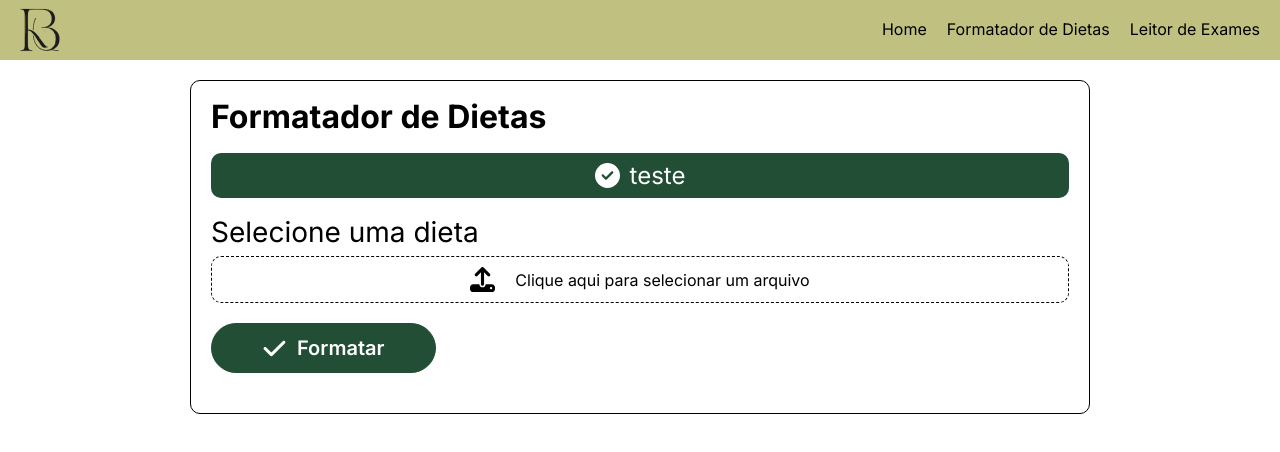
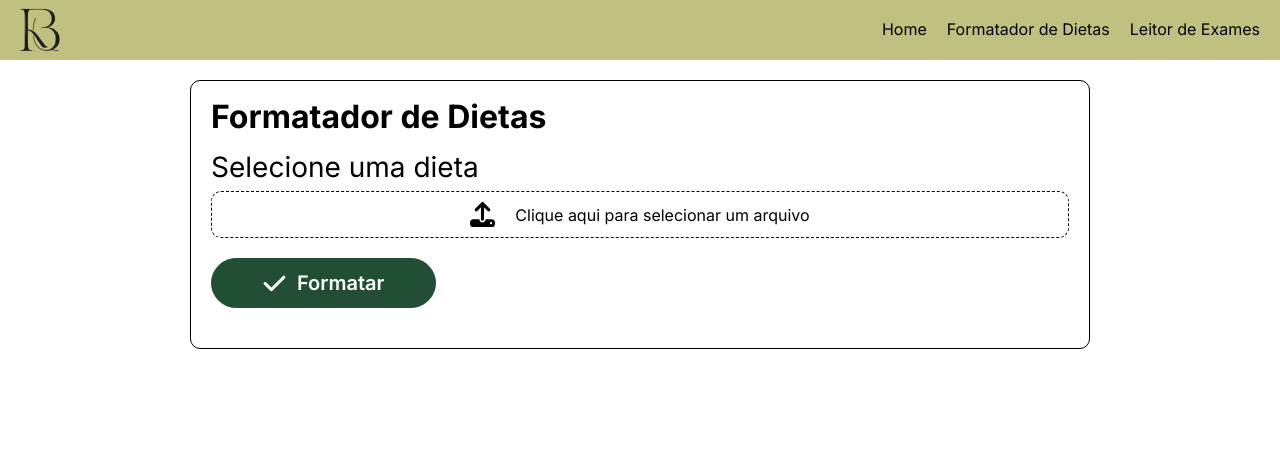
Before and after one commit to CaioCouto/formatador-dieta-web, a React (Vite) app: page /formatador in a window 1280 px wide. Shown: the top 452 px of the page. Built offline with nearby package versions, Linux system fonts and the light colour scheme.

Commit message:
added a proper value to show alert verification

```diff
--- a/src/pages/Formatter/Formatter.jsx
+++ b/src/pages/Formatter/Formatter.jsx
@@ -190,7 +190,7 @@ export default function Formatter() {
         <Alert
           message={ alert.message }
           type={ alert.type }
-          show={ true }
+          show={ alert.show }
         />
 
         <section className={ styles["formatter__form-section"] }>
```
